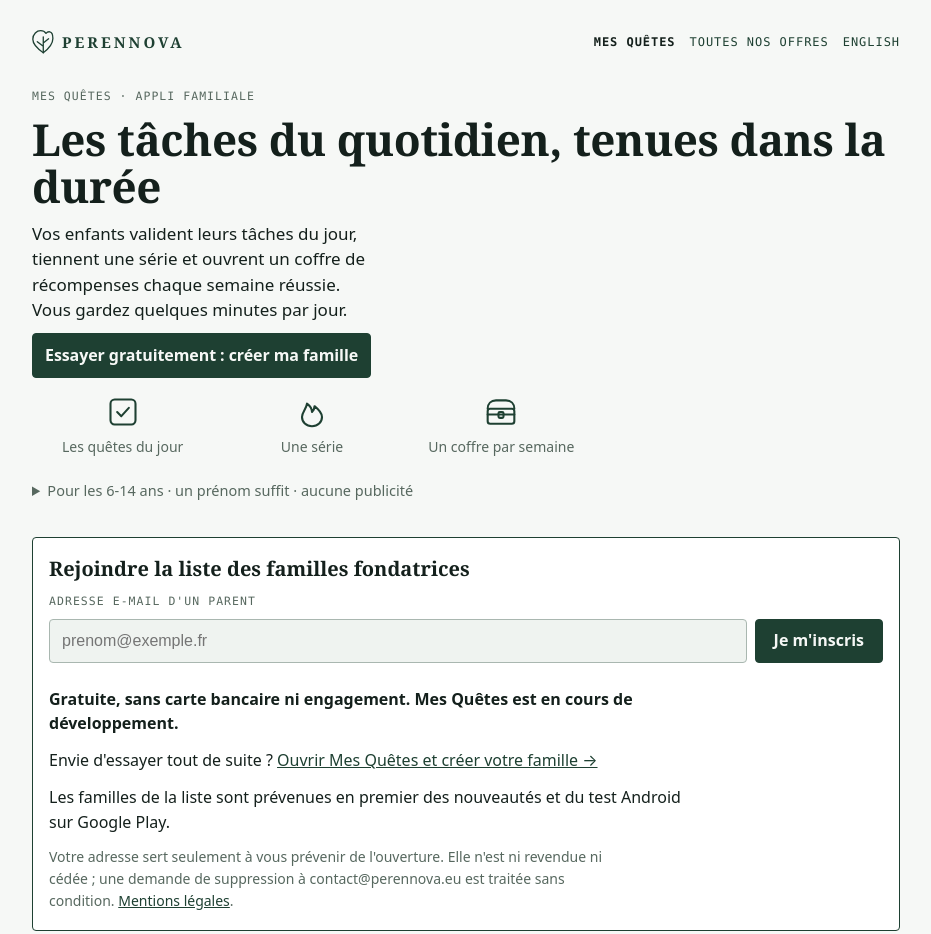
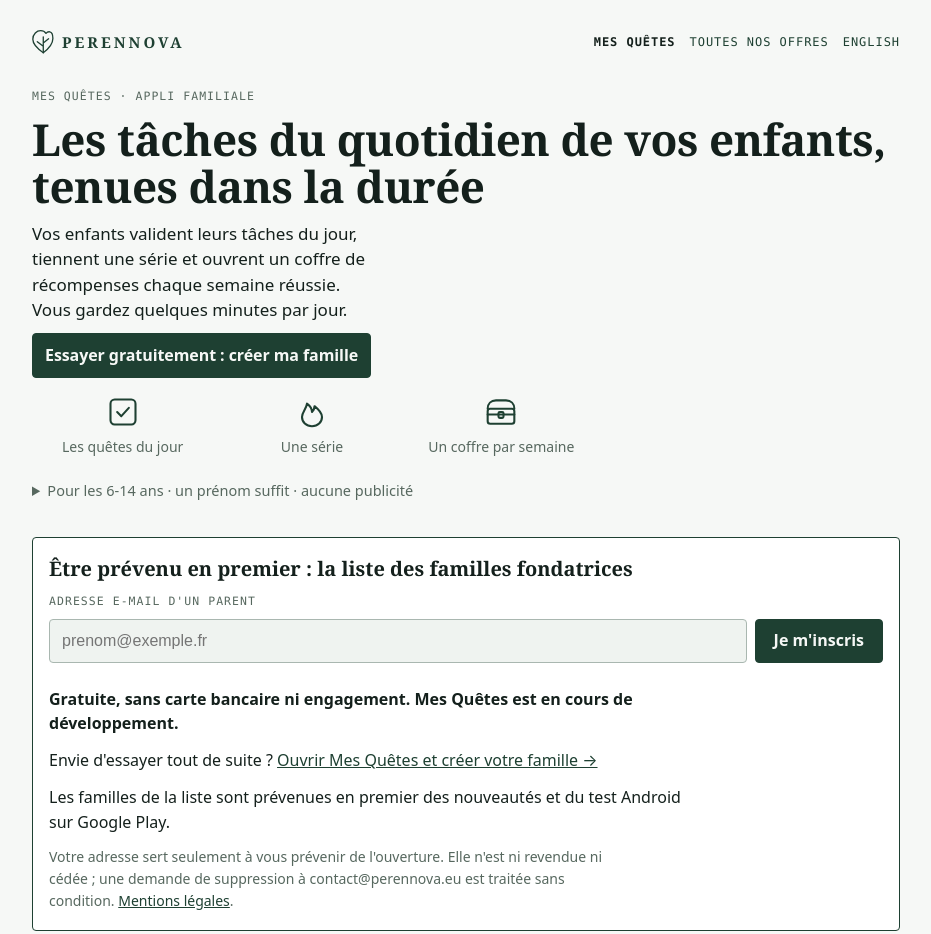
Before and after one commit to Perennova-eco/perennova-eco.github.io, a plain HTML site: page index.html in a window 1280 px wide. Shown: the top 934 px of the page, without its empty margins (174-1105 px from the left). Drawn offline with Linux system fonts and the light colour scheme.

Commit message:
C261120-1 : accueil FR, enfants dans le h1, liste fondatrice présentée comme un plus (Mes Quêtes)
Co-Authored-By: Claude Opus 5.5 <noreply@anthropic.com>
Claude-Session: https://claude.ai/code/session_01BPCK1P8fhpAw8sAANn4qPN

```diff
--- a/index.html
+++ b/index.html
@@ -62,7 +62,7 @@ section{display:flex;flex-direction:column;gap:12px}
 <nav class="nav" aria-label="Perennova"><a href="/" aria-current="page">Mes Quêtes</a><a href="/offres/">Toutes nos offres</a><a href="/en/" hreflang="en" lang="en">English</a></nav>
 <section class="hero" aria-labelledby="mq-titre">
 <p class="sub">Mes Quêtes · appli familiale</p>
-<h1 id="mq-titre">Les tâches du quotidien, tenues dans la durée</h1>
+<h1 id="mq-titre">Les tâches du quotidien de vos enfants, tenues dans la durée</h1>
 <p class="o-sous">Vos enfants valident leurs tâches du jour, tiennent une série et ouvrent un coffre de récompenses chaque semaine réussie. Vous gardez quelques minutes par jour.</p>
 <p><a class="btn" href="https://mes-quetes-famille.netlify.app/" rel="noopener" data-goatcounter-click="mq-hero-ouvrir-appli">Essayer gratuitement : créer ma famille</a></p>
 <ul class="mq-pas"><li><svg width="40" height="40" viewBox="0 0 48 48" aria-hidden="true"><rect x="9" y="9" width="30" height="30" rx="5"/><path d="M17 24l5 5 9-10"/></svg>Les quêtes du jour</li><li><svg width="40" height="40" viewBox="0 0 48 48" aria-hidden="true"><path d="M24 41c-7 0-12-5-12-11 0-6 5-9 6-16 4 3 6 6 6 10 2-2 3-4 3-7 5 4 9 8 9 13 0 6-5 11-12 11z"/></svg>Une série</li><li><svg width="40" height="40" viewBox="0 0 48 48" aria-hidden="true"><rect x="8" y="20" width="32" height="18" rx="3"/><path d="M8 20c0-6 4-10 10-10h12c6 0 10 4 10 10"/><path d="M8 27h32"/><rect x="21" y="24" width="6" height="7" rx="1.5"/></svg>Un coffre par semaine</li></ul>
@@ -77,7 +77,7 @@ section{display:flex;flex-direction:column;gap:12px}
 <script>(function(){try{var r=new URLSearchParams(location.search).get('ref')||'';if(/^mq-(pro|asso)-/.test(r)){document.getElementById('pro').hidden=false;}}catch(e){}})();</script>
 
 <section class="carte" id="liste" aria-labelledby="liste-titre">
-<h2 id="liste-titre">Rejoindre la liste des familles fondatrices</h2>
+<h2 id="liste-titre">Être prévenu en premier : la liste des familles fondatrices</h2>
 
 <form id="mq-form" class="inscr" novalidate>
 <label for="mq-email" class="sub" style="flex-basis:100%">Adresse e-mail d'un parent</label>
```
